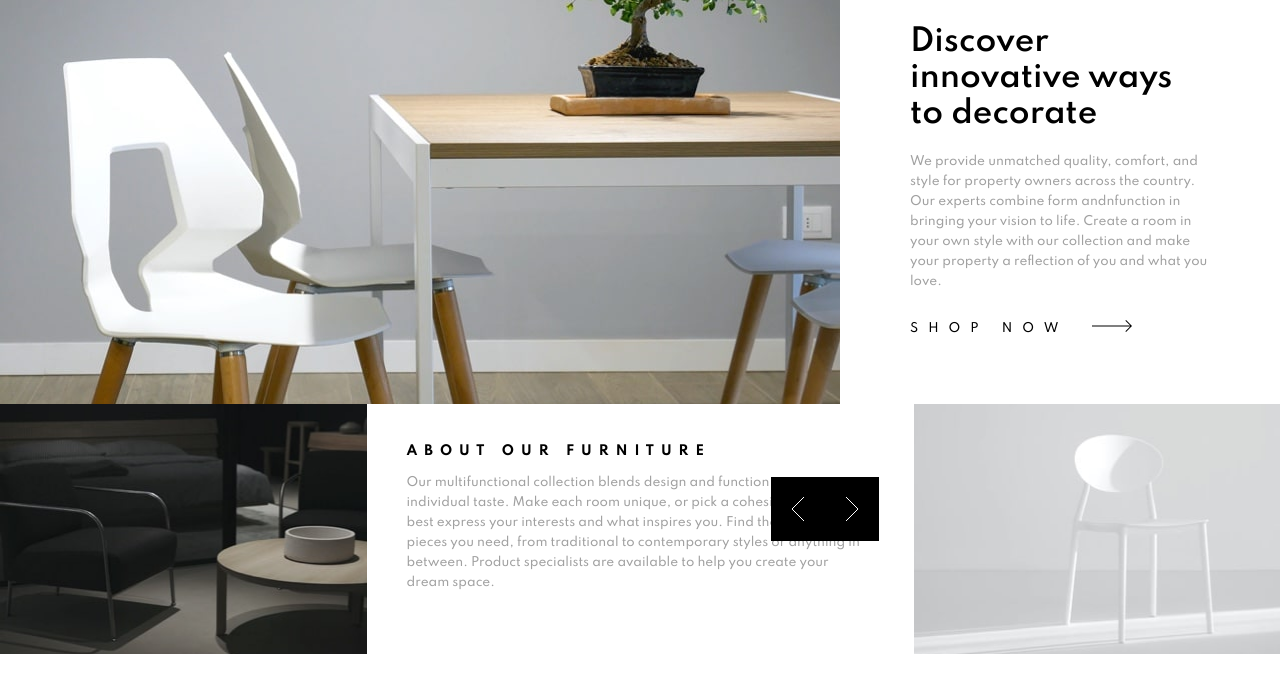
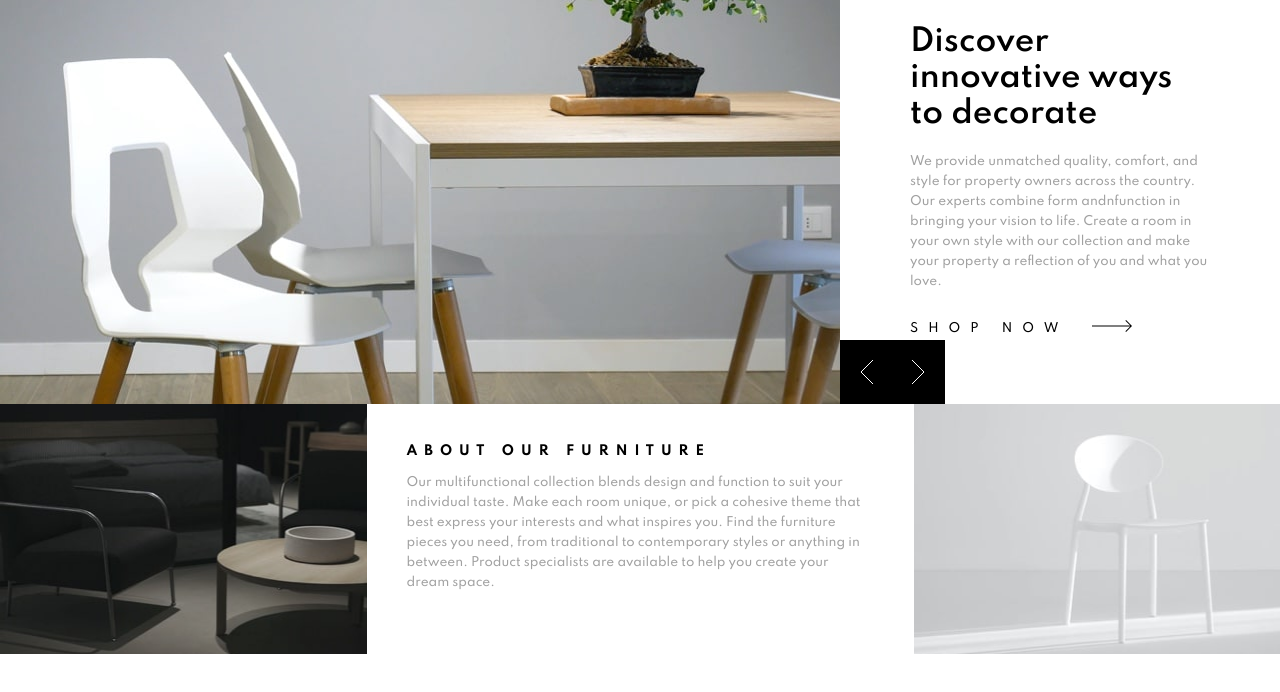
Before and after one commit to omegaDeltaGamma/room, a plain HTML site: page index.html in a window 1280 px wide. Shown: the part 96-788 px from the top of the page. Drawn offline with Linux system fonts and the light colour scheme.

Commit message:
Update style.css

```diff
--- a/style.css
+++ b/style.css
@@ -73,6 +73,7 @@ li a {
   box-sizing: border-box;
   padding: 120px 70px;
   padding-bottom: 50px;
+  position: relative;
 }
 
 .title {
@@ -109,6 +110,9 @@ li a {
   position: absolute;
   right: 398px;
   bottom: 159px;
+  bottom: 0;
+  left: 0;
+  display: flex;
 }
 
 .left {
```
